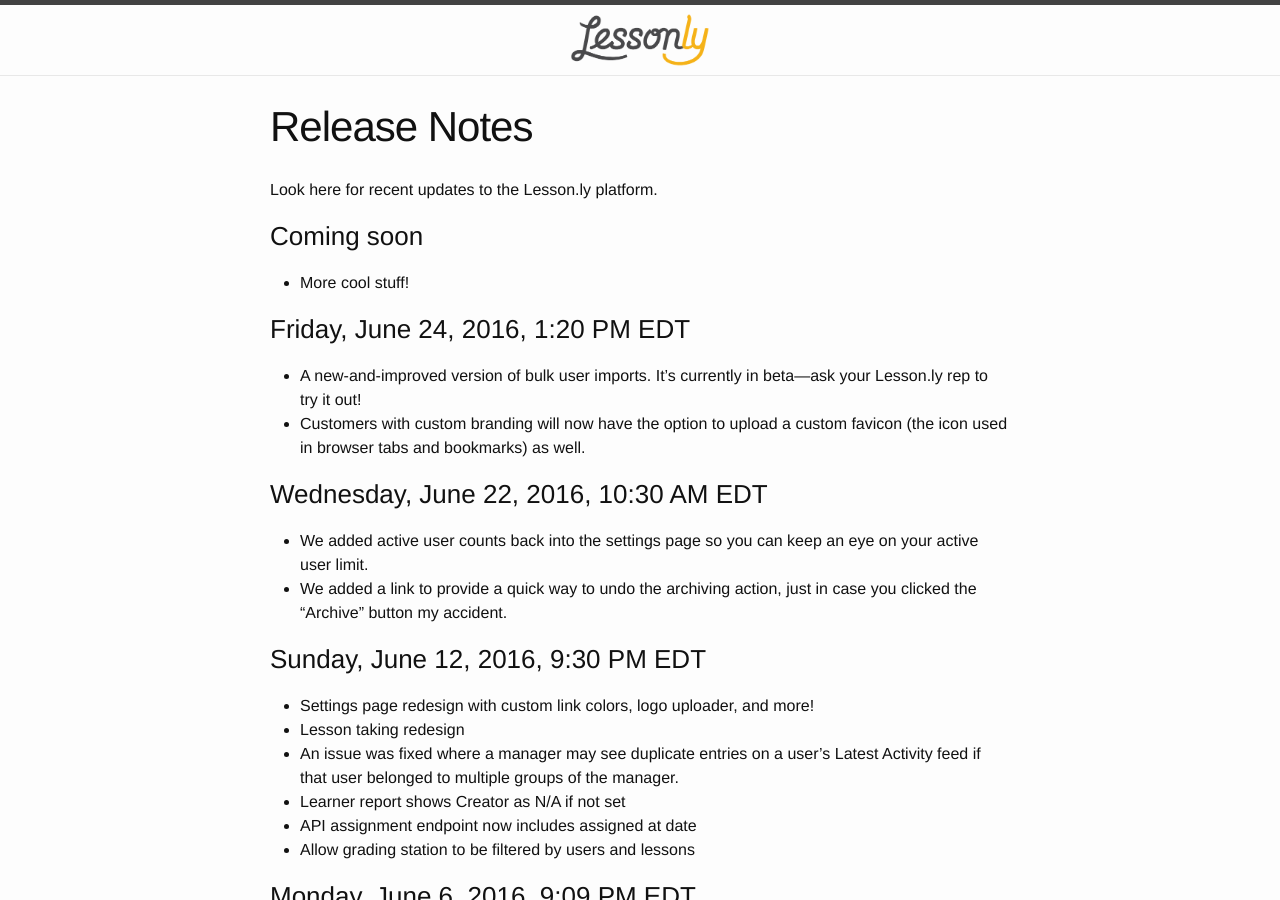
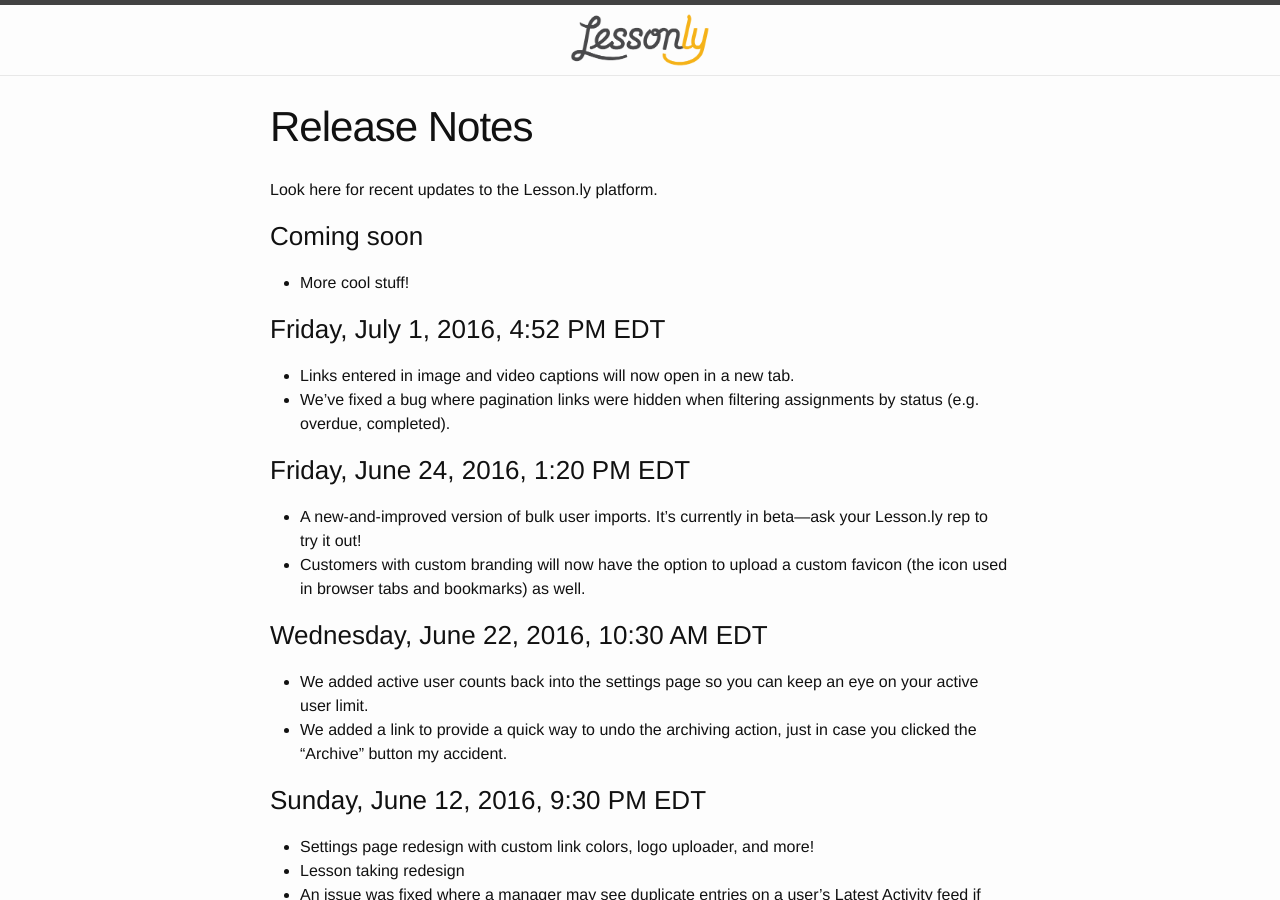
Before and after one commit to isabella232/lessonly.github.io, a Jekyll site: the page built from release-notes.md, in a window 1280 px wide and 900 px high. Built offline with Jekyll 4.4.1, drawn with Linux system fonts in a browser that asks for light colours.

Commit message:
Update release notes

```diff
--- a/release-notes.md
+++ b/release-notes.md
@@ -9,6 +9,11 @@
 ### Coming soon
 
 - More cool stuff!
+
+### Friday, July 1, 2016, 4:52 PM EDT
+
+- Links entered in image and video captions will now open in a new tab.
+- We've fixed a bug where pagination links were hidden when filtering assignments by status (e.g. overdue, completed).
 
 ### Friday, June 24, 2016, 1:20 PM EDT
 
```
